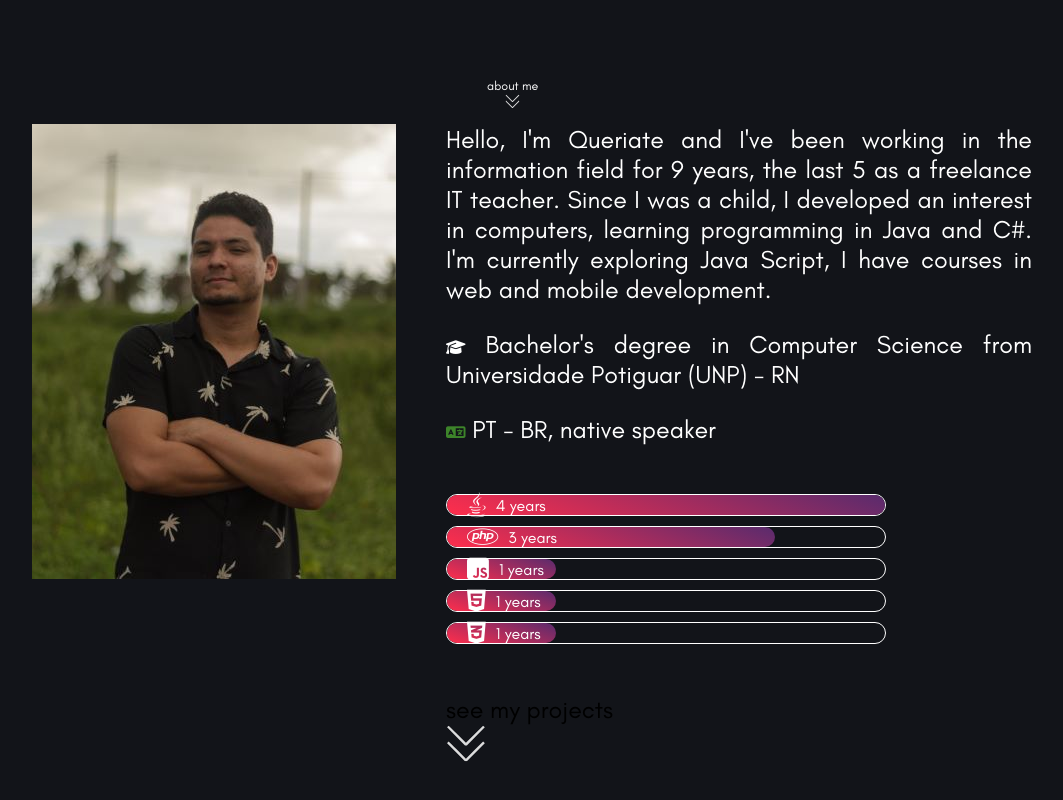
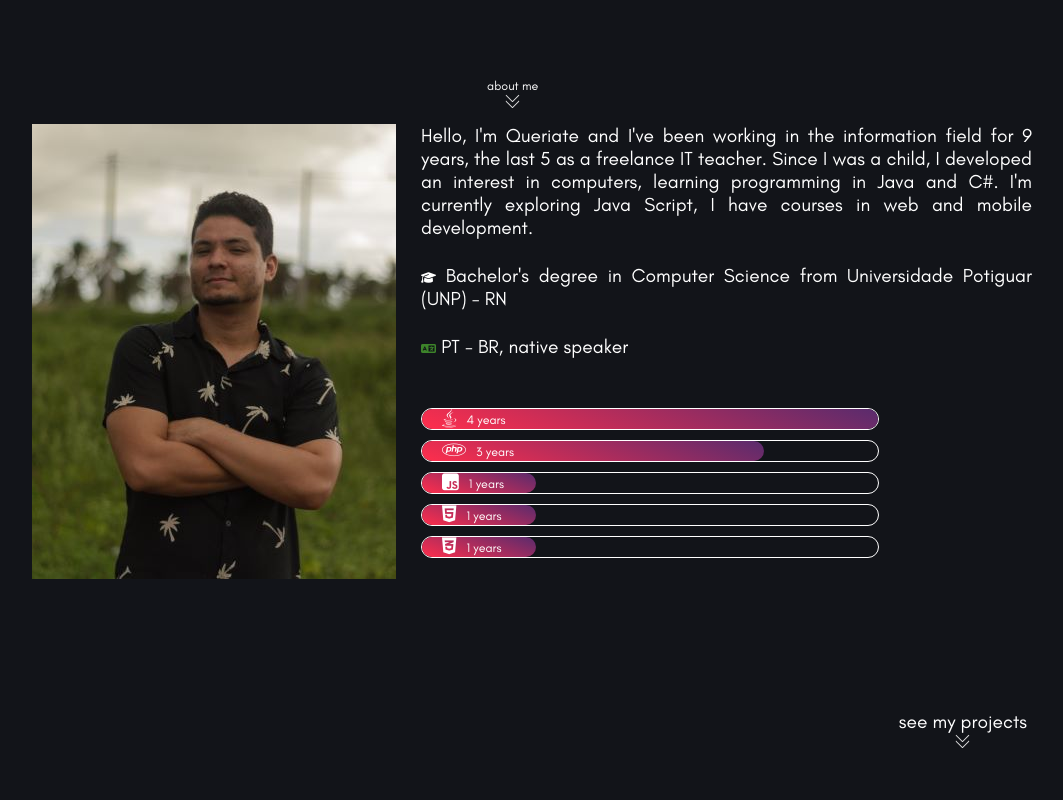
Before and after one commit to Queriate/Portfolio, a plain HTML site: page index.html in a window 1280 px wide. Shown: the part 616-1416 px from the top of the page, without its empty margins (108-1171 px from the left). Drawn offline with nearby package versions, Linux system fonts and the light colour scheme.

Commit message:
reorganizando sobre

```diff
--- a/assets/css/pages/index/partials/sobre_mim.css
+++ b/assets/css/pages/index/partials/sobre_mim.css
@@ -4,14 +4,14 @@
 
 .sobre_mim p{
 
-  font-size: clamp(1.3rem, 2vw, 2.5rem);
+  font-size: clamp(1.3rem, 1.5vw, 2rem);
 }
 
 .sobre_mim {
   display: grid;
   grid-template-columns: auto auto;
 
-  gap: 50px;
+  gap: 25px;
 
 }
 
@@ -27,6 +27,24 @@
   color: var(--primary-2);
 }
 
+.sobre_mim .about {
+  color: var(--primary-2);
+  font-size: clamp(1rem, 2vw, 2rem); /* Define um tamanho de fonte responsivo */
+  display: flex;
+  flex-direction: column;
+  align-items: center;
+  position: absolute;
+  bottom: 0;
+  right: 0%;
+  margin: 5px;
+}
+
+.sobre_mim .seta {
+  max-width: 15px;
+  margin: 1.1rem 0 0 0;
+  animation: subirDescer 2s infinite alternate ease-in-out;
+}
+
 /* ******************fim informacoes**************** */
 
 
@@ -36,7 +54,7 @@
   border-radius: 15rem;
   /* borda arredondada */
   margin: 1rem 0 0 0;
-  font-size: clamp(2rem, 2vw, 3rem);
+  font-size: clamp(2rem, 1.5vw, 2rem);
 }
 
 
@@ -66,7 +84,7 @@
 }
 
 .barra i {
-  font-size: clamp(1.3rem, 2vw, 2.5rem);
+  font-size: clamp(1.3rem, 1.5vw, 2rem);
   margin: 0 1rem 0 0;
 }
 
@@ -108,15 +126,11 @@
 /* Para celular pequeno */
 @media only screen and (max-width: 600px) {
   .sobre_mim {
+    height: 150vh;
    display: flex;
    justify-content: center;
    align-items: center;
    flex-direction: column;
-    padding: 2rem;
-  }
-
-  .sobre_mim img{
-    max-width: 250px;
   }
 
   .barras {
@@ -129,20 +143,3 @@
     padding: 0 0 0 1rem;
   }
 }
-
-/* Para celular médio */
-@media only screen and (min-width: 601px) and (max-width: 1024px) {
-  .sobre_mim {
-    display: grid;
-    grid-template-columns: 1fr;
-  }
-}
-
-/* Para celular grande */
-@media only screen and (min-width: 1025px) {
-  .sobre_mim {
-    display: grid;
-    grid-template-columns: auto;
-    gap: 50px;
-  }
-}
```
